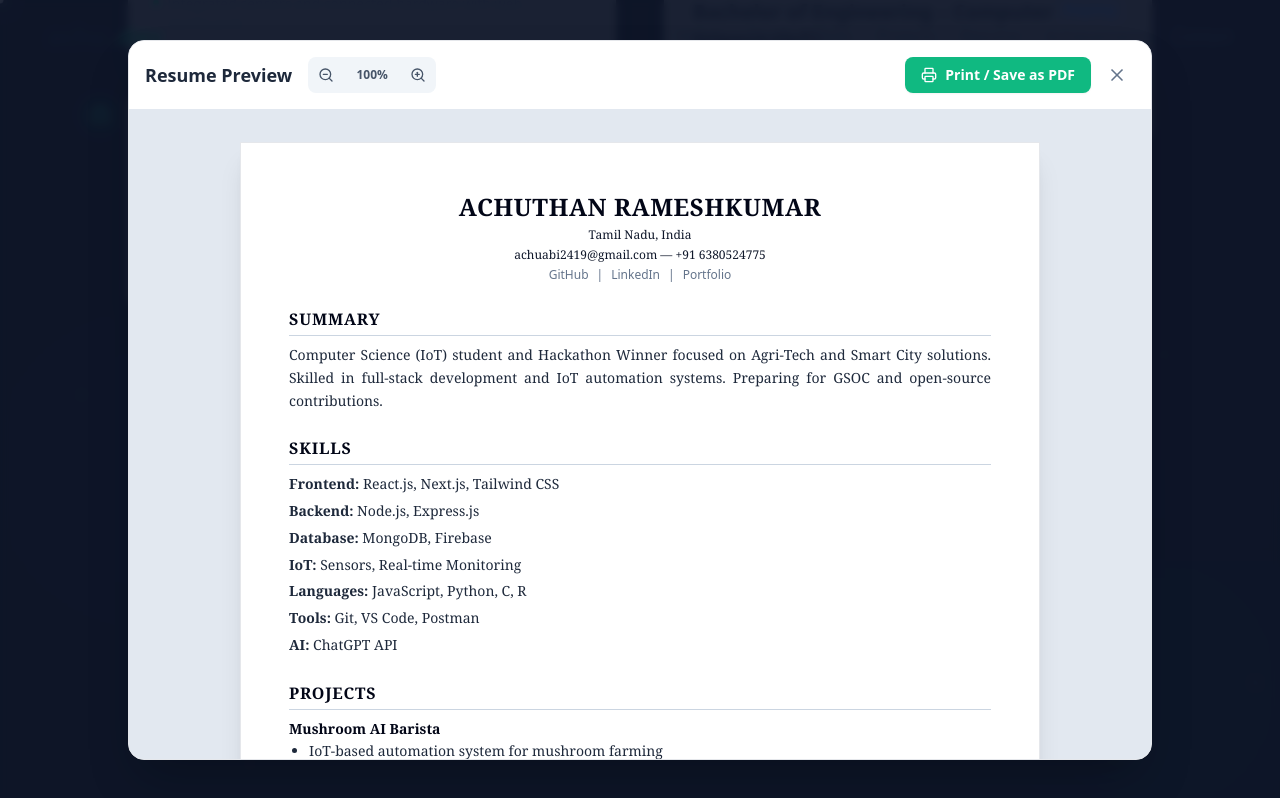
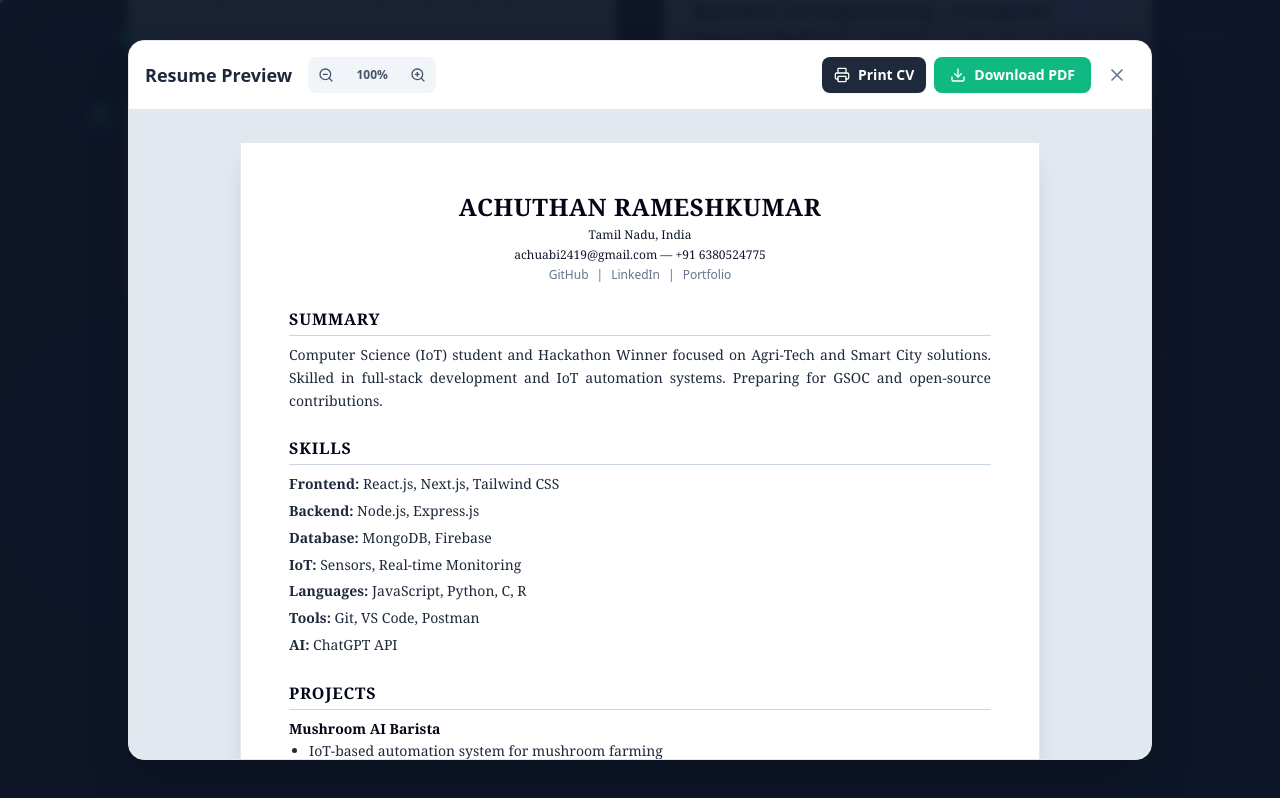
Before and after one commit to Achuthan24r/achuthan-portfolio, a React app: page / in a window 1280 px wide. Both pictures are taken after a click on the button "View Full Resume (PDF)". Shown: the part 4621-5419 px from the top of the page. Built offline with nearby package versions, Linux system fonts and the light colour scheme; the HTML template or start-up script is replaced by a standard one.

Commit message:
feat: change resume actions to direct file download and keep print as secondary modal option

```diff
--- a/src/components/Hero.jsx
+++ b/src/components/Hero.jsx
@@ -81,12 +81,13 @@ const Hero = () => {
             >
               View Projects
             </a>
-            <button
-              onClick={() => window.print()}
+            <a
+              href="/resume.pdf"
+              download="Achuthan_Resume.pdf"
               className="px-8 py-4 bg-slate-100 dark:bg-slate-800 text-slate-800 dark:text-slate-100 border border-slate-200 dark:border-slate-700 hover:border-primary dark:hover:border-primary rounded-full font-semibold transition-all shadow-md group w-full sm:w-auto justify-center flex items-center gap-2"
             >
               Download Resume <Download size={18} />
-            </button>
+            </a>
             <a
               href="https://github.com/Achuthan24r"
               target="_blank" rel="noreferrer"
--- a/src/components/Resume.jsx
+++ b/src/components/Resume.jsx
@@ -196,13 +196,14 @@ const Resume = () => {
               <Eye size={22} className="group-hover:scale-110 transition-transform" />
               View Full Resume (PDF)
             </button>
-            <button
-              onClick={() => window.print()}
+            <a
+              href="/resume.pdf"
+              download="Achuthan_Resume.pdf"
               className="px-8 py-4 bg-slate-800 dark:bg-white text-white dark:text-slate-800 rounded-full font-bold transition-all shadow-lg flex items-center gap-3 group"
             >
               <Download size={22} />
               Download Resume
-            </button>
+            </a>
           </div>
           <p className="mt-4 text-slate-500 dark:text-slate-400 text-sm">
             Interactive PDF viewer or direct download link
--- a/src/components/ResumeViewer.jsx
+++ b/src/components/ResumeViewer.jsx
@@ -1,6 +1,6 @@
 import React, { useState } from 'react';
 import { motion, AnimatePresence } from 'framer-motion';
-import { X, ZoomIn, ZoomOut, Printer } from 'lucide-react';
+import { X, ZoomIn, ZoomOut, Printer, Download } from 'lucide-react';
 import ResumeDocument from './ResumeDocument';
 
 const ResumeViewer = ({ isOpen, onClose }) => {
@@ -48,10 +48,17 @@ const ResumeViewer = ({ isOpen, onClose }) => {
             <div className="flex items-center gap-2">
               <button
                 onClick={() => window.print()}
+                className="flex items-center gap-2 px-3 py-2 bg-slate-800 dark:bg-slate-800 dark:hover:bg-slate-750 hover:bg-slate-750 text-white rounded-lg text-sm font-semibold transition-colors shadow-sm"
+              >
+                <Printer size={16} /> <span className="hidden sm:inline">Print CV</span>
+              </button>
+              <a
+                href="/resume.pdf"
+                download="Achuthan_Resume.pdf"
                 className="flex items-center gap-2 px-4 py-2 bg-primary hover:bg-primary-dark text-white rounded-lg text-sm font-semibold transition-colors shadow-sm"
               >
-                <Printer size={16} /> <span>Print / Save as PDF</span>
-              </button>
+                <Download size={16} /> <span>Download PDF</span>
+              </a>
               <button
                 onClick={onClose}
                 className="p-2 hover:bg-slate-100 dark:hover:bg-slate-900 rounded-lg transition-colors text-slate-500"
```
Also changed, not shown: 1 other file (tests, documents, lock files or other folders).
